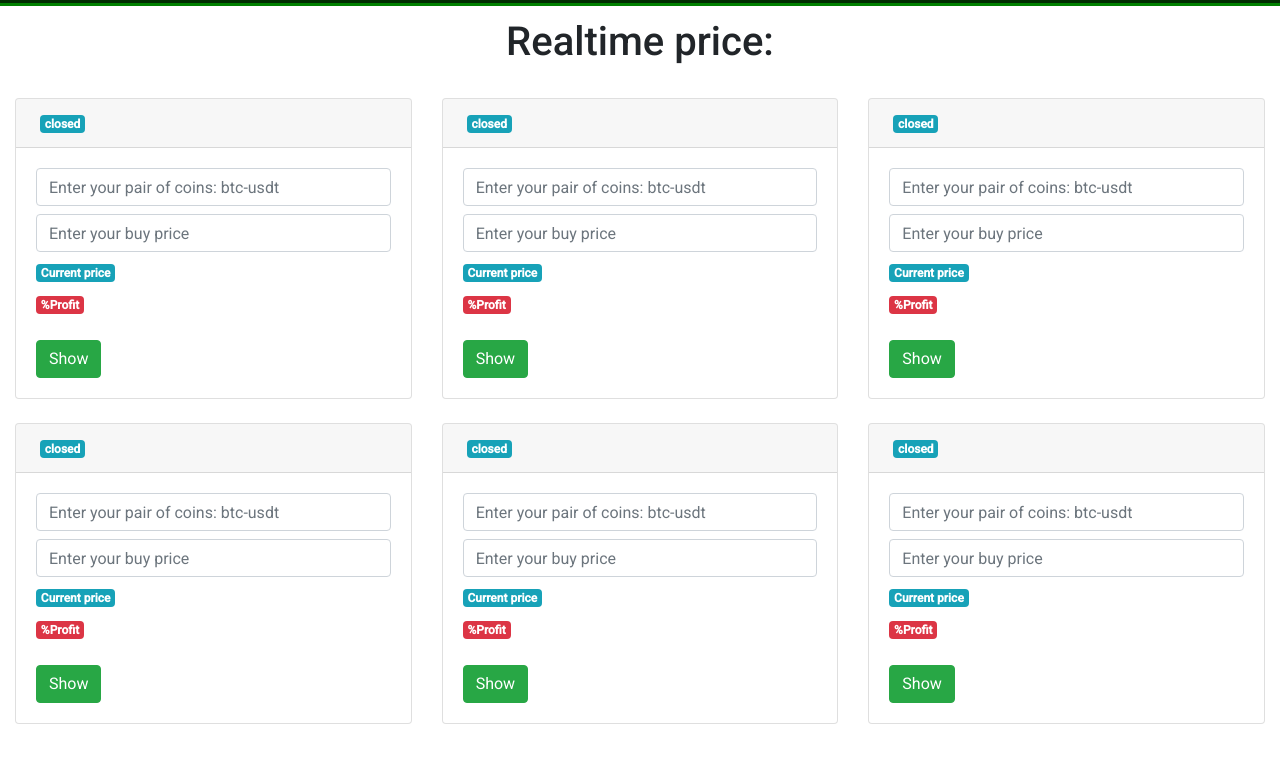
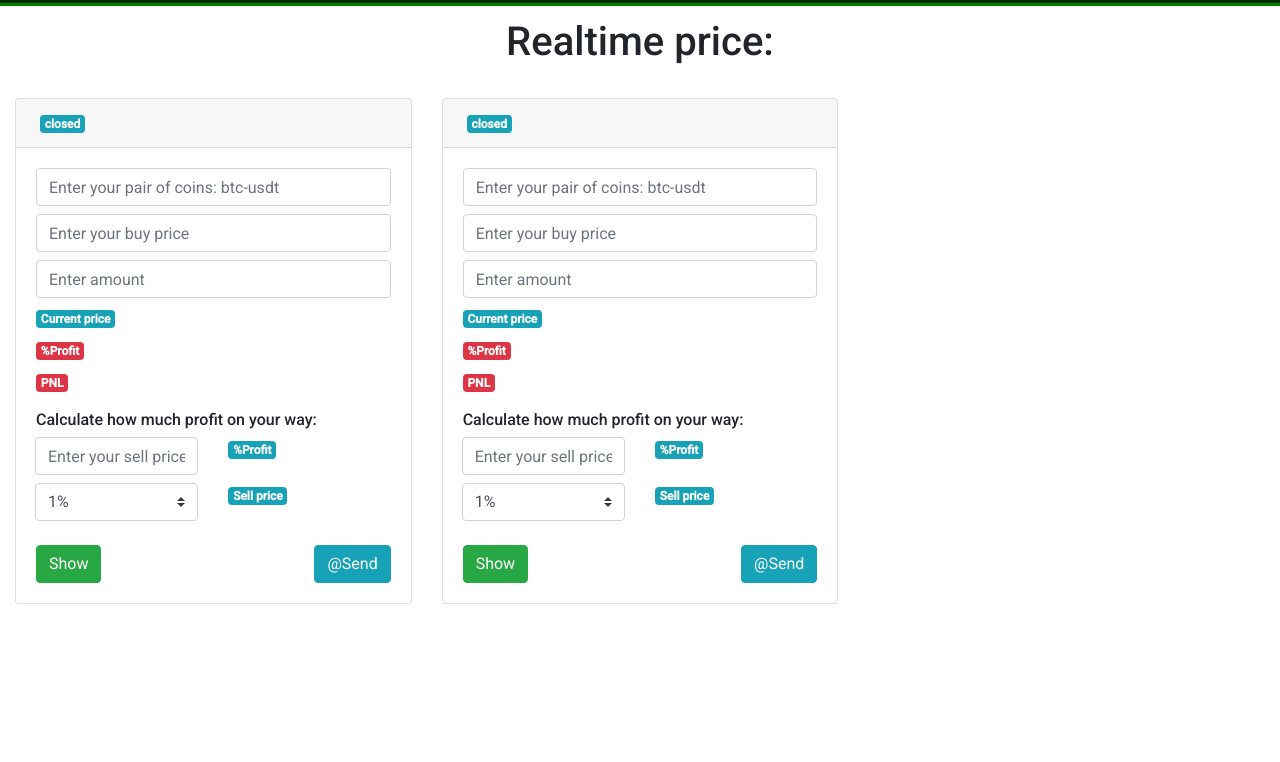
Before and after one commit to kollein/binance, a Vue app: page /realtime in a window 1280 px wide. Shown: the top 762 px of the page. Built offline with nearby package versions, Linux system fonts and the light colour scheme.

Commit message:
added calculator and telegram bot

```diff
--- a/package.json
+++ b/package.json
@@ -12,6 +12,7 @@
     "bootstrap": "^4.6.0",
     "bootstrap-vue": "^2.21.2",
     "core-js": "^3.6.5",
+    "html2canvas": "^1.0.0-rc.7",
     "lodash": "^4.17.21",
     "moment": "^2.29.1",
     "vue": "^2.6.11",
--- /dev/null
+++ b/src/api/telegram/index.js
@@ -0,0 +1,10 @@
+import axios from 'axios';
+
+export default axios.create({
+  baseURL: `${process.env.VUE_APP_TELEGRAM_API_URL}${process.env.VUE_APP_TELEGRAM_BOT_TOKEN}`,
+  headers: {
+    Accept: 'application/json',
+    // 'Content-Type': 'application/json',
+    'Content-Type': 'multipart/form-data',
+  },
+});
--- a/src/main.js
+++ b/src/main.js
@@ -49,6 +49,7 @@ Vue.mixin({
       'updateInterval',
       'updateRounds',
       'updateStorageItem',
+      'sendPhoto',
     ]),
   },
   computed: {
--- a/src/store/modules/app.js
+++ b/src/store/modules/app.js
@@ -1,4 +1,5 @@
 import axios from '@/api';
+import axiosTelegram from '@/api/telegram';
 import * as moment from 'moment/moment';
 import groupBy from 'lodash/groupBy';
 // import twoDigits from '@/helpers/twoDigits';
@@ -31,6 +32,7 @@ export default {
     },
     runningRound: {},
     lastUrl: '',
+    isLoadingApp: false,
   },
   mutations: {
     setByProp(state, data) {
@@ -127,6 +129,18 @@ export default {
     },
   },
   actions: {
+    sendPhoto: ({ commit }, payload) => new Promise((resolve, reject) => {
+      commit('setByProp', { isLoadingApp: true });
+      const formData = payload;
+      console.log('formData', formData);
+      return axiosTelegram.post('/sendPhoto', formData)
+        .then((res) => {
+          console.log('sendPhoto res', res);
+          commit('setByProp', { isLoadingApp: false });
+          resolve(res);
+        })
+        .catch((err) => reject(err));
+    }),
     updateRounds: ({
       getters, state, commit, dispatch,
     }) => new Promise((resolve, reject) => {
--- a/src/views/Realtime.vue
+++ b/src/views/Realtime.vue
@@ -3,9 +3,10 @@
     <h1 class="text-center">Realtime price:</h1>
     <div class="d-flex flex-wrap">
       <div
-        class="col-md-4 col-12 mt-4"
+        class="col-md-4 col-sm-6 col-12 mt-4"
         v-for="(item, index) in slots"
         :key="index"
+        :ref="`card${index}`"
       >
         <b-card>
           <template #header>
@@ -24,6 +25,12 @@
               spellcheck="false"
               class="mt-2"
             ></b-form-input>
+            <b-form-input
+              v-model="slots[index].amount"
+              placeholder="Enter amount"
+              spellcheck="false"
+              class="mt-2"
+            ></b-form-input>
             <div class="mt-2">
               <span>{{ item.curPrice }}</span>
               <b-badge variant="info">Current price</b-badge>
@@ -34,9 +41,50 @@
                 >%Profit</b-badge
               >
             </div>
-            <b-button class="mt-4" variant="success" @click="show()"
-              >Show</b-button
-            >
+            <div class="mt-2">
+              <span>{{ item.PNL }}</span>
+              <b-badge :class="[item.isWin ? 'badge-success' : 'badge-danger']"
+                >PNL</b-badge
+              >
+            </div>
+            <h6 class="mt-3">Calculate how much profit on your way:</h6>
+            <div class="d-flex aligns-center mt-2 mx-n3">
+              <div class="col-6">
+                <b-form-input
+                  v-model="slots[index].sellPrice"
+                  placeholder="Enter your sell price"
+                  spellcheck="false"
+                ></b-form-input>
+              </div>
+              <div class="col-6">
+                <span>{{ item.willingProfitInPercent }}</span>
+                <b-badge variant="info">%Profit</b-badge>
+              </div>
+            </div>
+            <div class="d-flex aligns-center mt-2 mx-n3">
+              <div class="col-6">
+                <b-form-select
+                  v-model="slots[index].selectedProfitInPercent"
+                  :options="profitOptions"
+                ></b-form-select>
+              </div>
+              <div class="col-6">
+                <span>{{ item.willingSellPrice }}</span>
+                <b-badge variant="info">Sell price</b-badge>
+              </div>
+            </div>
+            <div class="d-flex justify-content-between">
+              <b-button class="mt-4" variant="success" @click="show()">
+                Show
+              </b-button>
+              <b-button
+                class="mt-4"
+                variant="info"
+                @click="sendReport(index)"
+              >
+                @Send
+              </b-button>
+            </div>
           </b-card-text>
         </b-card>
       </div>
@@ -45,6 +93,8 @@
 </template>
 
 <script>
+import html2canvas from 'html2canvas';
+
 export default {
   name: 'Realtime',
   data() {
@@ -55,7 +105,8 @@ export default {
       isEntering: false,
       detailStream: '@trade',
       streamList: [],
-      numberPair: 6,
+      numberPair: 2,
+      profitOptions: [{ value: 0.2, text: '0.2%' }, { value: 0.3, text: '0.3%' }, { value: 0.4, text: '0.4%' }, { value: 0.5, text: '0.5%' }, { value: 1, text: '1%' }, { value: 2, text: '2%' }, { value: 3, text: '3%' }, { value: 4, text: '4%' }, { value: 5, text: '5%' }, { value: 6, text: '6%' }, { value: 7, text: '7%' }, { value: 8, text: '8%' }, { value: 9, text: '9%' }, { value: 10, text: '10%' }, { value: 11, text: '11%' }, { value: 12, text: '12%' }, { value: 13, text: '13%' }, { value: 14, text: '14%' }, { value: 15, text: '15%' }, { value: 16, text: '16%' }, { value: 17, text: '17%' }, { value: 18, text: '18%' }, { value: 19, text: '19%' }, { value: 20, text: '20%' }, { value: 50, text: '50%' }, { value: 100, text: '100%' }],
     };
   },
   methods: {
@@ -126,6 +177,13 @@ export default {
           item.isWin = item.profitInPercent > 0;
           item.isGood = item.profitInPercent > 0 && item.profitInPercent < 10;
           item.isExcellent = item.profitInPercent > 10;
+          const PNL = ((item.amount * item.buyPrice) * item.profitInPercent) / 100;
+          item.PNL = PNL;
+          const willingProfitInPercent = this.getProfitInPercent(buyPrice, item.sellPrice);
+          item.willingProfitInPercent = willingProfitInPercent.toFixed(2);
+          const willingSellPrice = this
+            .getStopProfitAtPrice(buyPrice, item.selectedProfitInPercent);
+          item.willingSellPrice = willingSellPrice;
         }
         return item;
       });
@@ -138,7 +196,7 @@ export default {
       const paramUnsubscribe = {
         method: 'UNSUBSCRIBE',
         params: curStreamList,
-        id: 312,
+        id: 312, // unique identifier
       };
       this.wss.send(JSON.stringify(paramUnsubscribe));
 
@@ -146,7 +204,7 @@ export default {
       const paramSubscribe = {
         method: 'SUBSCRIBE',
         params: this.streamList,
-        id: 1,
+        id: 1, // unique identifier
       };
       this.wss.send(JSON.stringify(paramSubscribe));
     },
@@ -157,8 +215,10 @@ export default {
 
       this.slots = this.slots.map((x) => {
         const item = { ...x };
-        let { buyPrice } = x;
+        let { buyPrice, amount, sellPrice } = x;
         buyPrice = parseFloat(buyPrice);
+        sellPrice = parseFloat(sellPrice);
+        amount = parseFloat(amount);
         const { pairOfCoinsWithHyphen } = x;
         item.status = 'closed';
 
@@ -166,6 +226,8 @@ export default {
           item.status = 'open';
           item.pairOfCoins = pairOfCoinsWithHyphen.replace(/\s*/g, '').replace('-', '');
           item.buyPrice = buyPrice;
+          item.sellPrice = sellPrice;
+          item.amount = amount;
         }
         return item;
       });
@@ -176,6 +238,31 @@ export default {
       // console.log('show');
       this.updateSlots();
       this.connect();
+    },
+    getCardElement(index) {
+      const element = this.$refs[`card${index}`];
+      const cardEle = Array.isArray(element) ? element[0] : element;
+      return cardEle;
+    },
+    async sendReport(index) {
+      const element = this.getCardElement(index);
+      console.log('element', element);
+      try {
+        const canvas = await html2canvas(element);
+        document.body.append(canvas);
+        canvas.toBlob(async (blob) => {
+          const formData = new FormData();
+          // @TestBot group
+          formData.append('chat_id', -471634458);
+          // @GForces - Cryptocurrency group
+          // formData.append('chat_id', -1001482443540);
+          formData.append('photo', blob);
+          await this.sendPhoto(formData);
+        }, 'image/jpeg', 0.6);
+      } catch (e) {
+        console.log('render error', e);
+      }
+      console.log('sent!');
     },
   },
   created() {
@@ -200,6 +287,9 @@ export default {
         status: 'closed',
         buyPrice: '',
         pairOfCoinsWithHyphen: '',
+        amount: '',
+        sellPrice: '',
+        selectedProfitInPercent: 1,
       };
       return item;
     });
```
Also changed, not shown: 2 other files (tests, documents, lock files or other folders).
